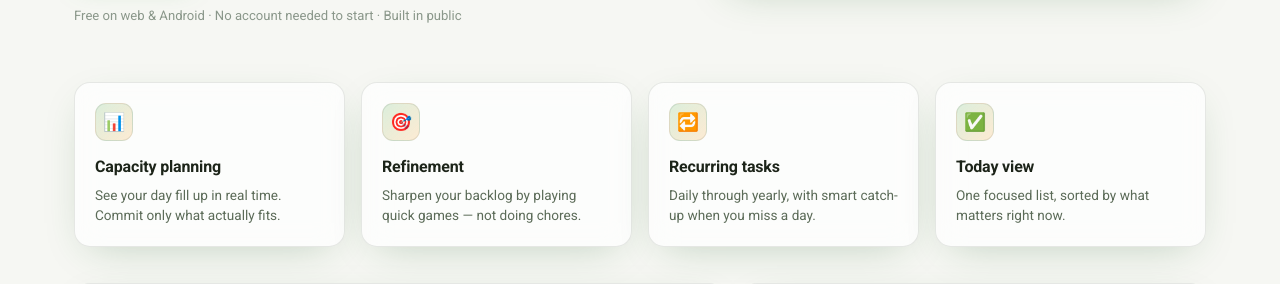
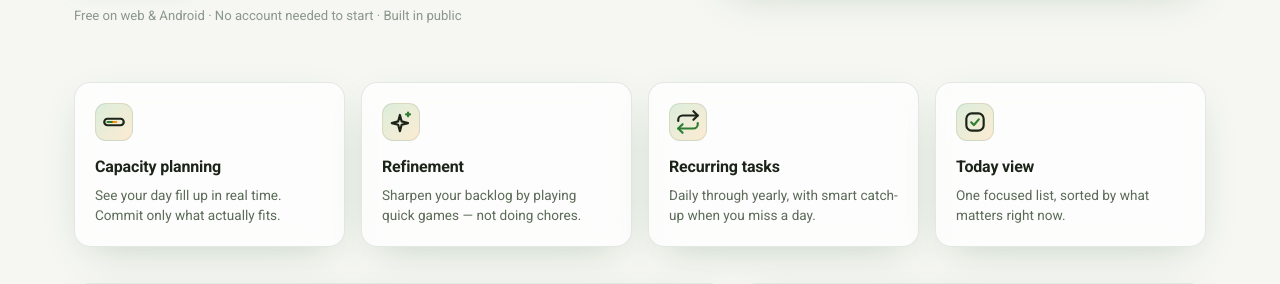
Before and after one commit to Aeropher/rtnwapp, a Jekyll site: the page built from index.html, in a window 1280 px wide. Shown: the part 517-801 px from the top of the page. Built offline with Jekyll 4.4.1, drawn with Linux system fonts in a browser that asks for light colours.

Commit message:
Update feature icons in index.html and style.css for improved visual consistency and responsiveness

```diff
--- a/index.html
+++ b/index.html
@@ -31,10 +31,10 @@ permalink: /
   </section>
 
   <section class="features">
-    <div class="glass feature"><div class="ico">📊</div><h3>Capacity planning</h3><p>See your day fill up in real time. Commit only what actually fits.</p></div>
-    <div class="glass feature"><div class="ico">🎯</div><h3>Refinement</h3><p>Sharpen your backlog by playing quick games — not doing chores.</p></div>
-    <div class="glass feature"><div class="ico">🔁</div><h3>Recurring tasks</h3><p>Daily through yearly, with smart catch-up when you miss a day.</p></div>
-    <div class="glass feature"><div class="ico">✅</div><h3>Today view</h3><p>One focused list, sorted by what matters right now.</p></div>
+    <div class="glass feature"><div class="ico"><svg aria-hidden="true" focusable="false" viewBox="0 0 24 24" fill="none" stroke="currentColor" stroke-width="2" stroke-linecap="round" stroke-linejoin="round"><rect x="3" y="9" width="18" height="6" rx="3"/><path class="st-g" d="M6 12h5.5"/><path class="st-o" d="M11.5 12H14"/></svg></div><h3>Capacity planning</h3><p>See your day fill up in real time. Commit only what actually fits.</p></div>
+    <div class="glass feature"><div class="ico"><svg aria-hidden="true" focusable="false" viewBox="0 0 24 24" fill="none" stroke="currentColor" stroke-width="2" stroke-linecap="round" stroke-linejoin="round"><path d="M11 5.5 12.6 11.4 18.5 13 12.6 14.6 11 20.5 9.4 14.6 3.5 13 9.4 11.4Z"/><path class="st-g" d="M18.5 3.2v3.6M16.7 5h3.6"/></svg></div><h3>Refinement</h3><p>Sharpen your backlog by playing quick games — not doing chores.</p></div>
+    <div class="glass feature"><div class="ico"><svg aria-hidden="true" focusable="false" viewBox="0 0 24 24" fill="none" stroke="currentColor" stroke-width="2" stroke-linecap="round" stroke-linejoin="round"><path d="m17 2 4 4-4 4"/><path d="M3 11v-1a4 4 0 0 1 4-4h14"/><path class="st-g" d="m7 22-4-4 4-4"/><path class="st-g" d="M21 13v1a4 4 0 0 1-4 4H3"/></svg></div><h3>Recurring tasks</h3><p>Daily through yearly, with smart catch-up when you miss a day.</p></div>
+    <div class="glass feature"><div class="ico"><svg aria-hidden="true" focusable="false" viewBox="0 0 24 24" fill="none" stroke="currentColor" stroke-width="2" stroke-linecap="round" stroke-linejoin="round"><rect x="4" y="4" width="16" height="16" rx="5"/><path class="st-g" d="m8.5 12.3 2.5 2.5 4.5-5.2"/></svg></div><h3>Today view</h3><p>One focused list, sorted by what matters right now.</p></div>
   </section>
 
   <section class="strip">
--- a/style.css
+++ b/style.css
@@ -136,7 +136,10 @@ h1 .grad { background: linear-gradient(120deg, var(--green-l), var(--orange)); -
 .features { display: grid; grid-template-columns: repeat(4, 1fr); gap: 16px; padding: 16px 0 36px; }
 .feature { padding: 20px; transition: transform .18s, border-color .2s, background .2s; }
 .feature:hover { transform: translateY(-4px); border-color: var(--green-d); background: var(--surface-hi); }
-.feature .ico { width: 38px; height: 38px; border-radius: 11px; display: grid; place-items: center; font-size: 1.1rem; background: linear-gradient(135deg, rgba(102, 187, 106, 0.22), rgba(255, 143, 0, 0.16)); border: 1px solid var(--border); margin-bottom: 14px; }
+.feature .ico { width: 38px; height: 38px; border-radius: 11px; display: grid; place-items: center; background: linear-gradient(135deg, rgba(102, 187, 106, 0.22), rgba(255, 143, 0, 0.16)); border: 1px solid var(--border); margin-bottom: 14px; }
+.feature .ico svg { width: 26px; height: 26px; display: block; }
+.feature .ico .st-g { stroke: var(--green); }
+.feature .ico .st-o { stroke: var(--orange); }
 .feature h3 { font-size: 1rem; font-weight: 700; margin-bottom: 6px; letter-spacing: -0.01em; }
 .feature p { font-size: 0.85rem; color: var(--text-dim); }
 
```
